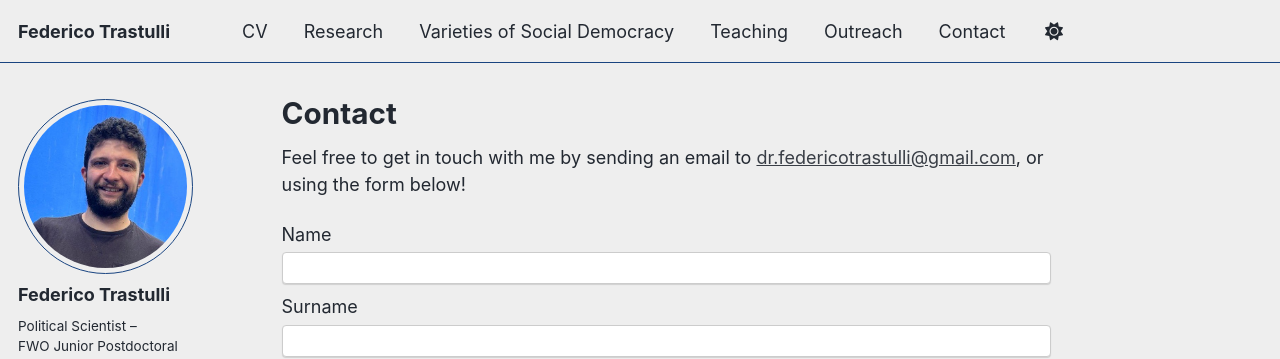
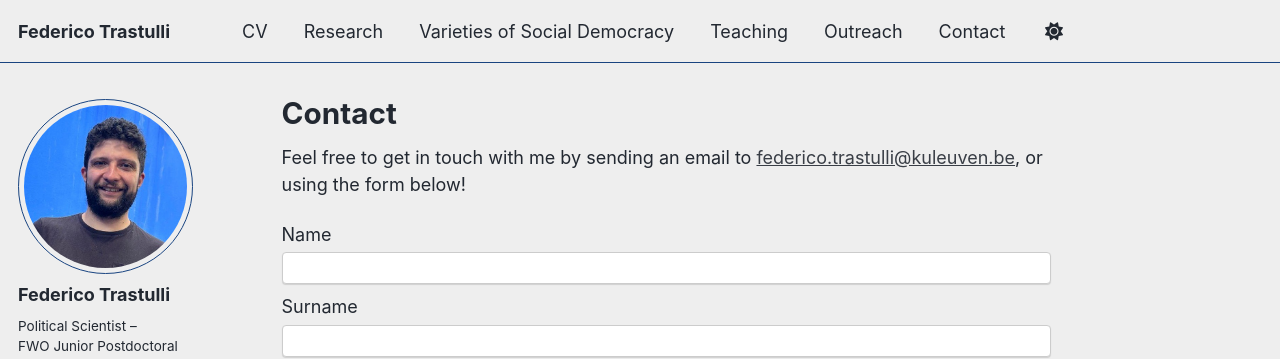
Before and after one commit to federicotrastulli/federicotrastulli.github.io, a Jekyll site: the page built from _pages/contact.html, in a window 1280 px wide and 940 px high. Shown: the top 359 px of the window. Built offline with Jekyll 4.4.1, drawn with Linux system fonts in a browser that asks for light colours; some web fonts are replaced; a script bundle is joined from its source files by our own code; library files that are not in the unit come from our copies.

Commit message:
Update contact.html

```diff
--- a/_pages/contact.html
+++ b/_pages/contact.html
@@ -5,7 +5,7 @@ author_profile: true
 ---
 
 <p>
-Feel free to get in touch with me by sending an email to <a href="mailto:dr.federicotrastulli@gmail.com">dr.federicotrastulli@gmail.com</a>, or using the form below!
+Feel free to get in touch with me by sending an email to <a href="mailto:federico.trastulli@kuleuven.be">federico.trastulli@kuleuven.be</a>, or using the form below!
 </p>
 
 <form
```
